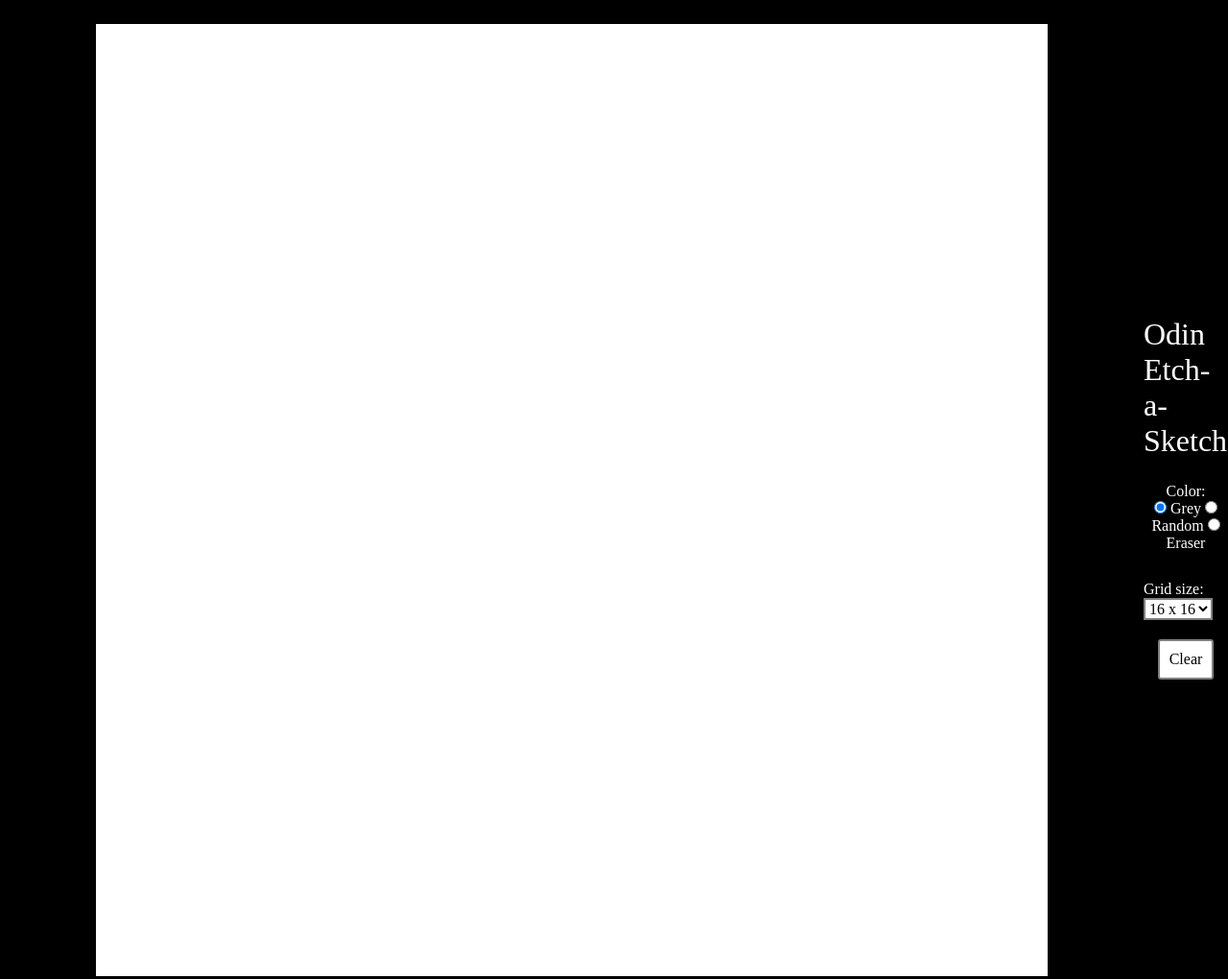
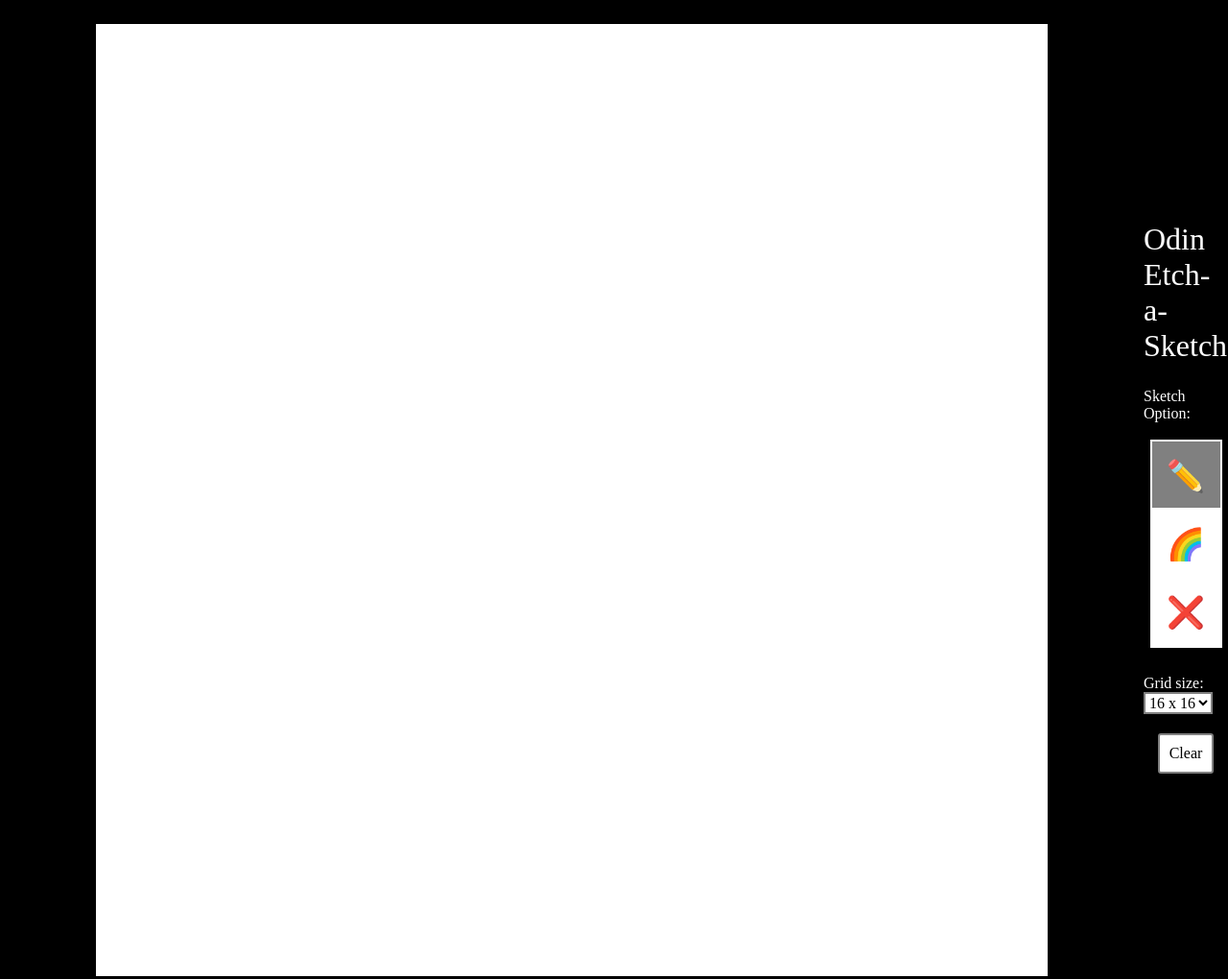
Before and after one commit to AlexDeL8/odin-etch-a-sketch, a plain HTML site: page index.html in a window 1280 px wide. Shown: the whole page at 96% size. Drawn offline with Linux system fonts and the light colour scheme.

Commit message:
new layout and styling

```diff
--- a/index.html
+++ b/index.html
@@ -14,14 +14,11 @@
             <div id="sketch-grid"></div>
             <div id="selection-div">
                 <h1 id="title">Odin Etch-a-Sketch</h1>
-                <div id="color-options">
-                    <p>Color:</p>
-                    <input type="radio" id="grey" name="color-option" value="grey" checked>
-                    <label for="grey">Grey</label>
-                    <input type="radio" id="random" name="color-option" value="random">
-                    <label for="random">Random</label>
-                    <input type="radio" id="eraser" name="color-option" value="eraser">
-                    <label for="random">Eraser</label>
+                <p>Sketch Option:</p>
+                <div id="sketch-options">
+                    <button class="sketch-option" id="draw" value="grey" onclick="sketchOptionSelected(this)" active=''>✏️</button>
+                    <button class="sketch-option" id="random" value="random" onclick="sketchOptionSelected(this)" inactive>🌈</button>
+                    <button class="sketch-option" id="eraser" value="white" onclick="sketchOptionSelected(this)" inactive>❌</button>
                 </div>
                 <div id="grid-size-div">
                     <label for="grid-size">Grid size:</label>
--- a/script.js
+++ b/script.js
@@ -48,24 +48,35 @@ function createSketchGrid(gridSize=16) { //default size 16x16
     }
 }
 
+let sketchColor = 'grey';
+function sketchOptionSelected(sketchOptionButtonPressed) {
+    let buttons = Array.from(document.getElementsByClassName('sketch-option'));
+    for(let button of buttons) {
+        if(button.getAttribute('id') === sketchOptionButtonPressed.getAttribute('id')) {
+            button.setAttribute('active', '');
+            button.removeAttribute('inactive');
+        } else {
+            button.setAttribute('inactive', '');
+            button.removeAttribute('active')
+        }
+    }
+
+    sketchColor = sketchOptionButtonPressed.getAttribute('value')
+    console.log(sketchColor)
+}
+
 function fillOnMouseOver(e) {
-    let sketchColor = '';
-    if(document.getElementById('grey').checked) {
-        sketchColor = 'grey';
-    }
-    if(document.getElementById('random').checked) {
+    if(sketchColor === 'random') {
         let min = Math.ceil(0);
         let max = Math.floor(256);
 
         let r = (Math.floor(Math.random() * (max - min) + min));
         let g = (Math.floor(Math.random() * (max - min) + min));
         let b = (Math.floor(Math.random() * (max - min) + min));
-        sketchColor = `rgb(${r},${g},${b})`;
+        e.target.style.backgroundColor = `rgb(${r},${g},${b})`;
+    } else {
+        e.target.style.backgroundColor = sketchColor;
     }
-    if(document.getElementById('eraser').checked) {
-        sketchColor = 'white';
-    }
-    e.target.style.backgroundColor = sketchColor;
 }
 
 function updateGridSize(selectObject) {
--- a/styles.css
+++ b/styles.css
@@ -55,9 +55,32 @@
     margin-bottom: 5px;
 }
 
-#color-options {
+#sketch-options {
     margin-bottom: 10px;
     text-align: center;
+}
+
+.sketch-option {
+    margin: -2px;
+    font-size: 32px;
+    height: 75px;
+    width: 75px;
+    border: 2px solid white;
+    background-color: white;
+}
+
+.sketch-option:hover {
+    cursor: pointer;
+    background-color: rgb(165, 165, 165);
+}
+
+.sketch-option:active {
+    cursor: pointer;
+    background-color: grey;
+}
+
+.sketch-option[active=''] {
+    background-color: grey;
 }
 
 #grid-size {
```
